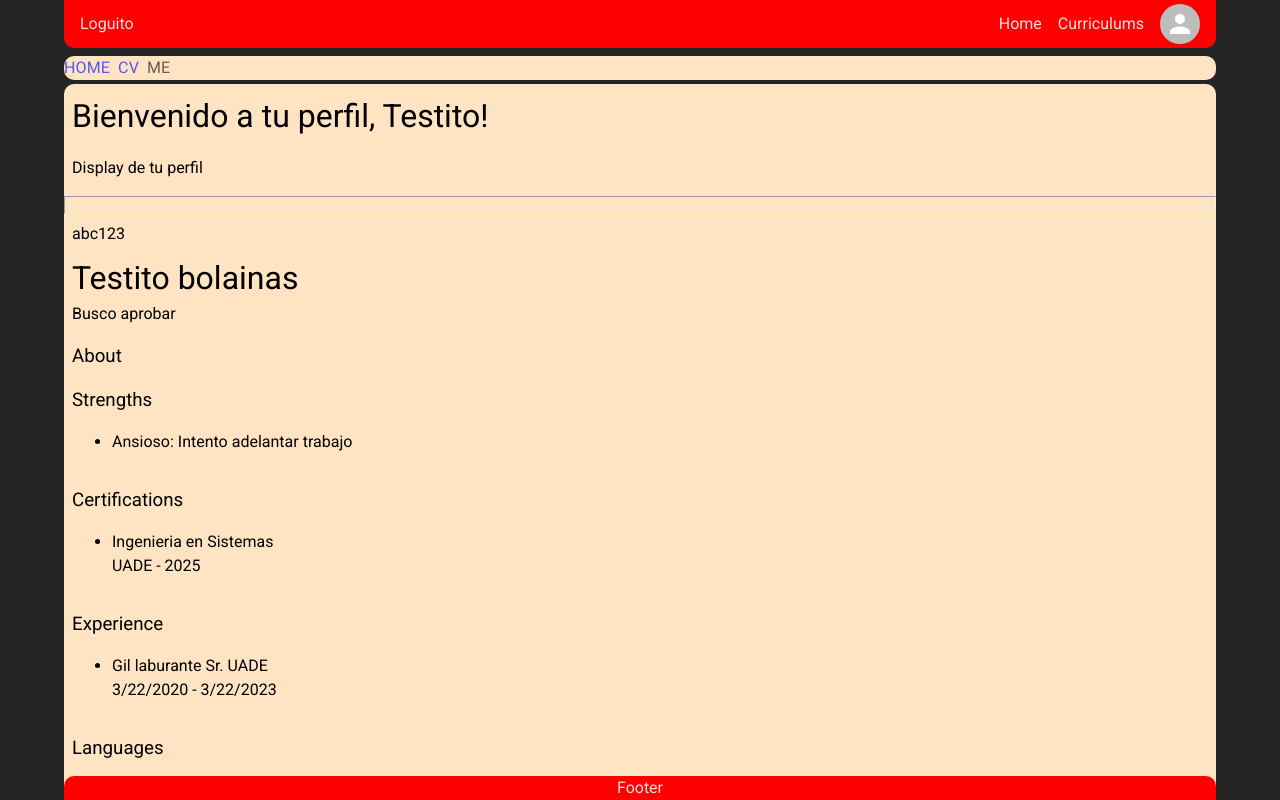
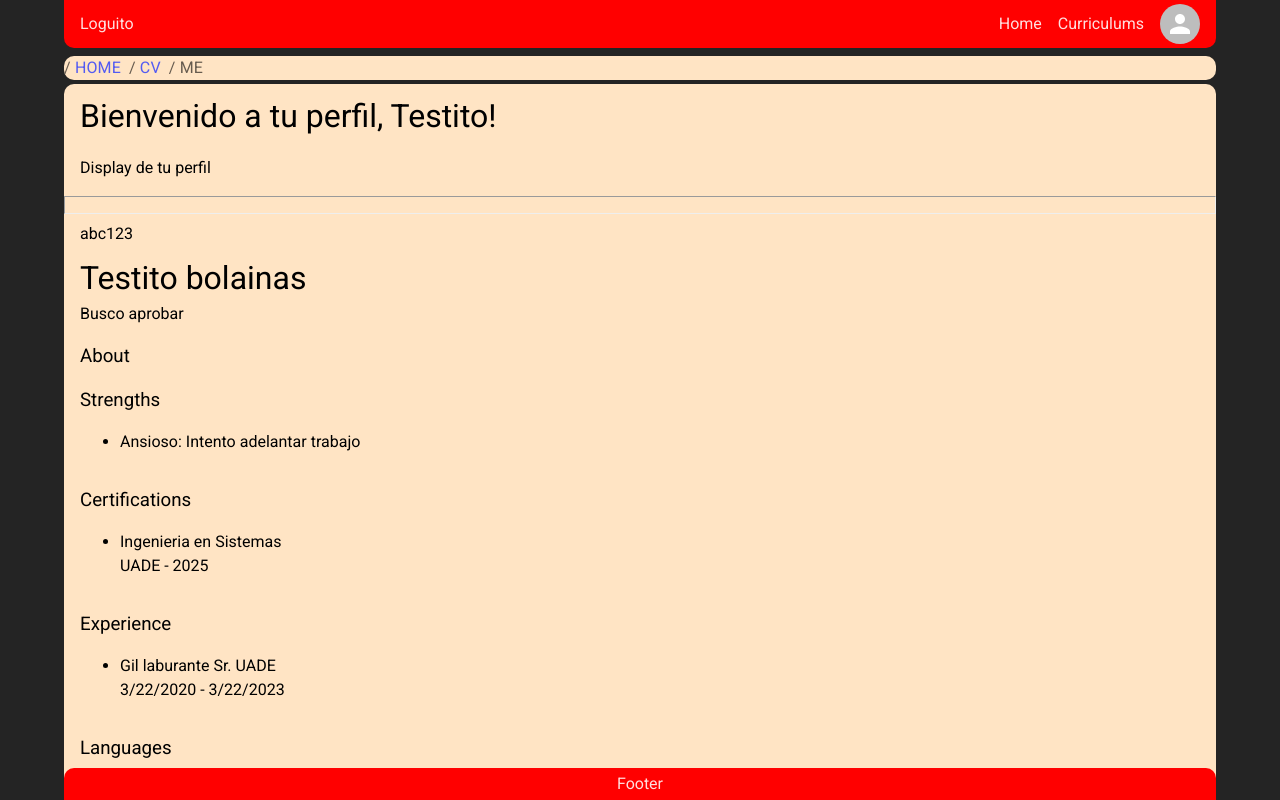
Before and after one commit to rei-rala/curriculums, a Next.js app: page /cv/me in a window 1280 px wide. Shown: the top 800 px of the page. Built offline with nearby package versions, Linux system fonts and the light colour scheme.

Commit message:
Layout style

```diff
--- a/layouts/Content/Content.module.css
+++ b/layouts/Content/Content.module.css
@@ -3,7 +3,7 @@
   place-items: center;
   width: 100%;
 
-  margin-bottom: 2rem;
+  margin-bottom: 2.5rem;
 }
 
 .contentInner {
@@ -17,5 +17,5 @@
 }
 
 .contentInner > * {
-  padding: 0.5rem;
+  padding: 0.5rem 1rem;
 }
--- a/layouts/Footer/Footer.module.css
+++ b/layouts/Footer/Footer.module.css
@@ -25,6 +25,6 @@
   border-radius: 10px 10px 0 0;
 }
 
-.hidden {
-  bottom: -100%;
+.footer > * {
+  padding: 0.25rem 0;
 }
--- a/layouts/PageHead/PageHead.module.css
+++ b/layouts/PageHead/PageHead.module.css
@@ -27,7 +27,7 @@
 }
 
 .navigationInner > * {
-  padding: 0.5rem;
+  padding: 0.5rem 1rem;
 }
 
 .navigationInner :not(a) {
--- a/layouts/PageHead/PageHead.tsx
+++ b/layouts/PageHead/PageHead.tsx
@@ -26,6 +26,7 @@ const PageHead: ExtendedFC<{ routerAsPath: string }> = ({ routerAsPath }) => {
               <Fade key={itemKey}>
                 {/* TODO: Fix gap */}
                 <Typography sx={{ mr: 1 }}>
+                  /&nbsp;
                   {
                     isLastItem
                       ? <b>{path}</b>
```
